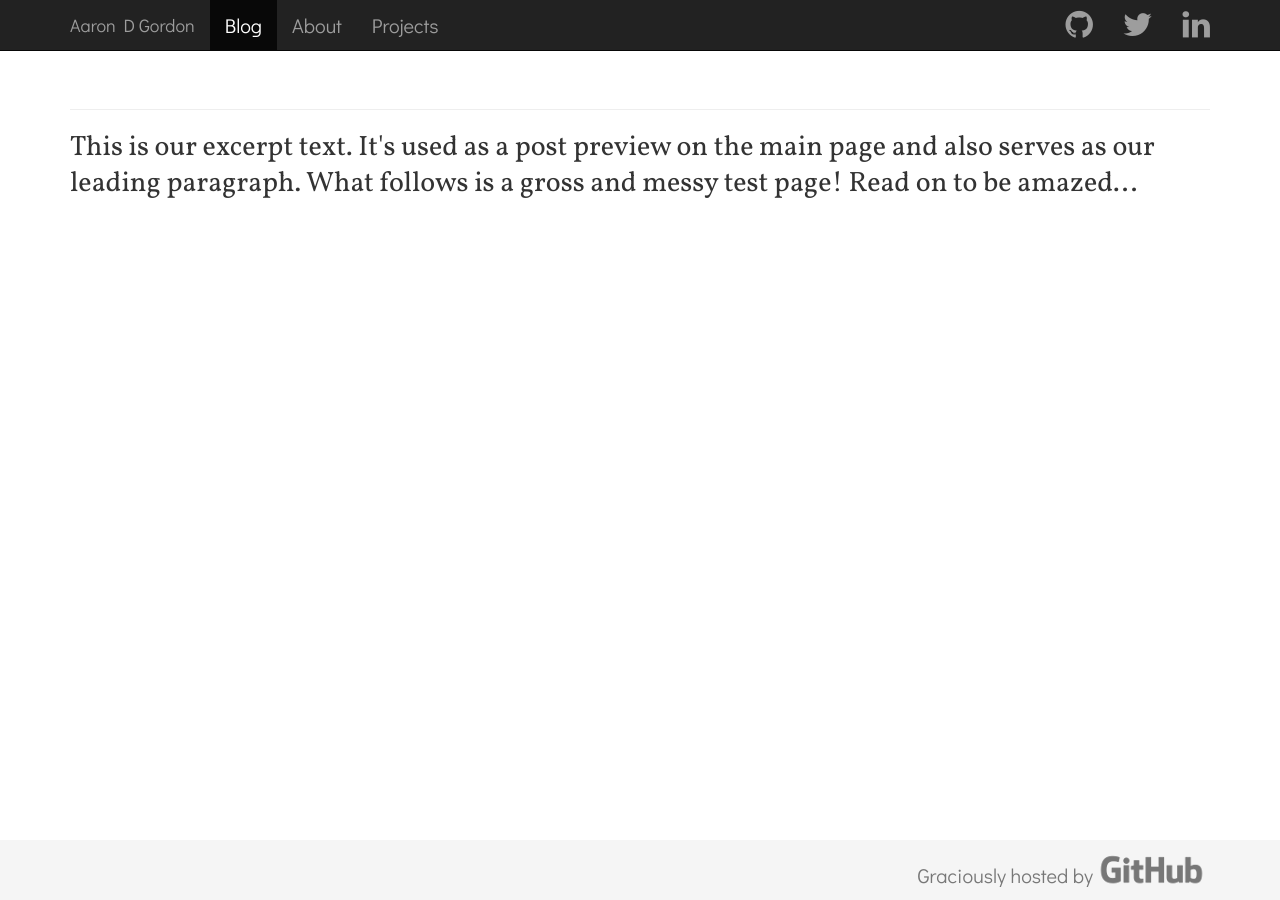
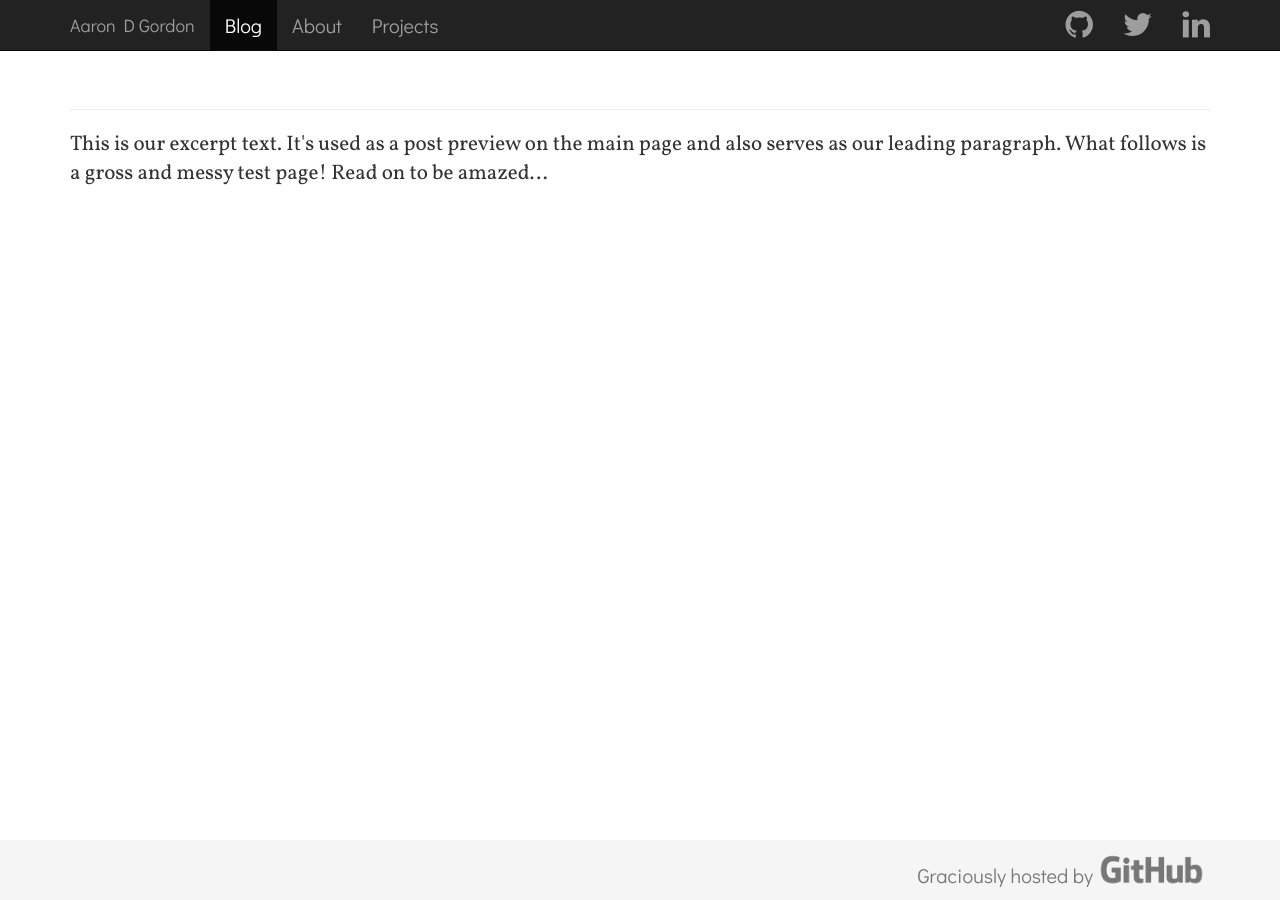
Before and after one commit to aarondgordon/aarondgordon.github.io, a Jekyll site: the page built from index.html, in a window 1280 px wide. Built offline with Jekyll 4.4.1, drawn with Linux system fonts in a browser that asks for light colours; nearby versions of some CDN libraries.

Commit message:
Update default-layout.css

```diff
--- a/assets/css/default-layout.css
+++ b/assets/css/default-layout.css
@@ -34,18 +34,18 @@
 }
 
 .h1, h1 {
-  font-size: 48px;
-  line-height: 72px;
+  font-size: 36px;
+  line-height: 48px;
 }
 
 .h2, h2 {
-  font-size: 36px;
-  line-height: 54px;
+  font-size: 28px;
+  line-height: 36px;
 }
 
 .lead {
-  font-size: 28px;
-  line-height: 36px;
+  font-size: 24px
+  line-height: 32px
 }
 
 p {
```
